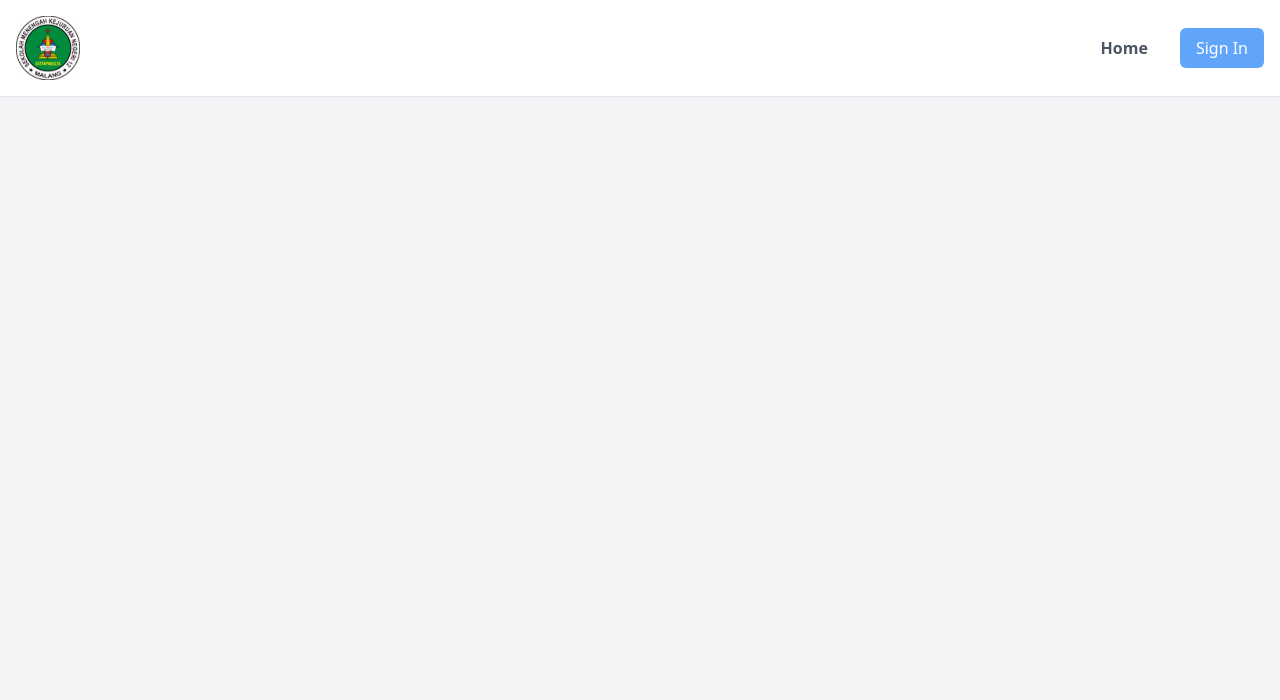
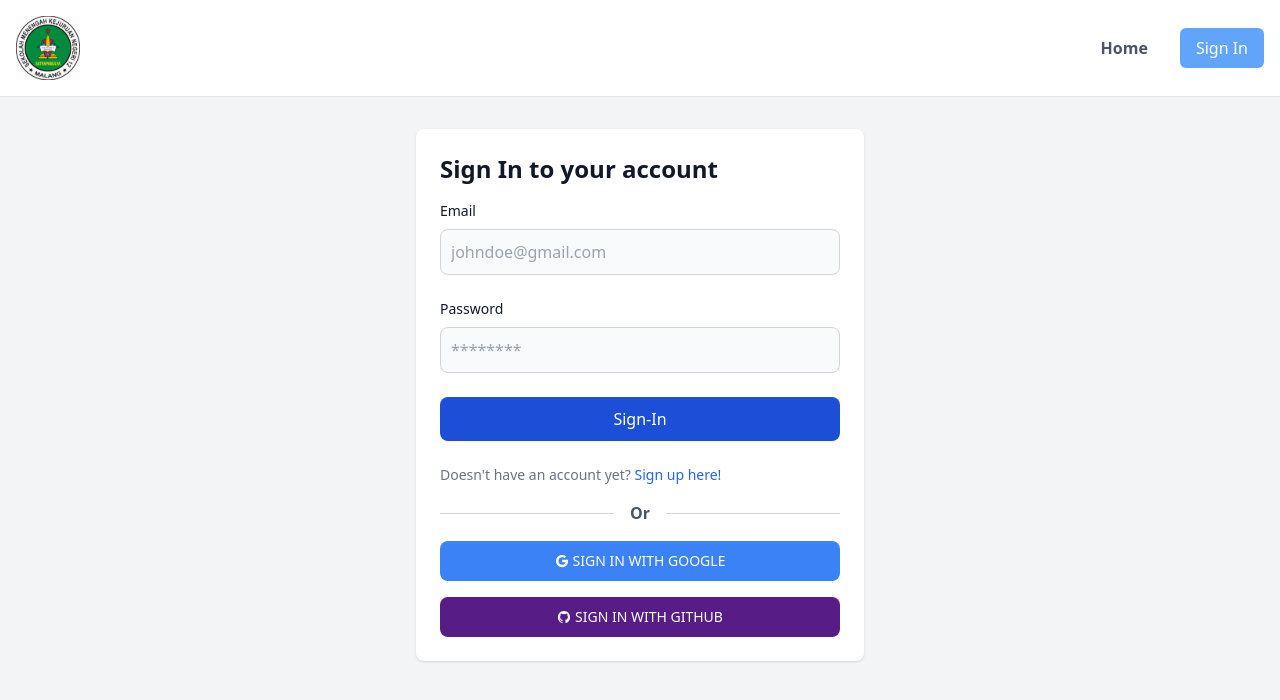
Before and after one commit to Etherlyvan/e-read, a Next.js app: page /login in a window 1280 px wide. Shown: the top 700 px of the page. Built offline with nearby package versions, Linux system fonts and the light colour scheme; no server answers.

Commit message:
RegisterLogin PushCancel

```diff
--- a/app/(auth)/login/page.tsx
+++ b/app/(auth)/login/page.tsx
@@ -1,36 +1,20 @@
-import { ReactNode } from "react";
+import FormLogin from "@/components/auth/form-login";
+import { GithubButton, GoogleButton } from "@/components/auth/social-button";
 
-interface SegmentParams {
-  id: string;
-}
-
-export interface LayoutProps {
-  children?: React.ReactNode;
-  params?: Promise<SegmentParams>;
-}
-
-export default async function Layout(props: { children: ReactNode; params: Promise<{ id: string }> }) {
-  const { children, params } = props;
-  const { id } = await params;
-
-  const renderErrorAlert = (error?: string) => {
-    if (error === "OAuthAccountNotLinked") {
-      return (
-        <div
-          className="p-4 mb-4 text-sm text-red-800 rounded-lg bg-red-100"
-          role="alert"
-        >
-          <span className="font-medium">Account Already Been Used in another Platform</span>
-        </div>
-      );
-    }
-    return null;
-  };
-
+const Login = () => {
   return (
-    <div>
-      {children}
-      {renderErrorAlert(id)}
+    <div className="p-6 space-y-4">
+      <h1 className="text-2xl font-bold text-gray-900">
+        Sign In to your account
+      </h1>
+      <FormLogin />
+      <div className="my-4 flex items-center before:flex-1 before:border-t before:border-gray-300 after:flex-1 after:border-t after:border-gray-300">
+        <p className="mx-4 mb-0 text-center font-semibold text-gray-600">Or</p>
+      </div>
+      <GoogleButton />
+      <GithubButton />
     </div>
   );
-}
+};
+
+export default Login;
```
